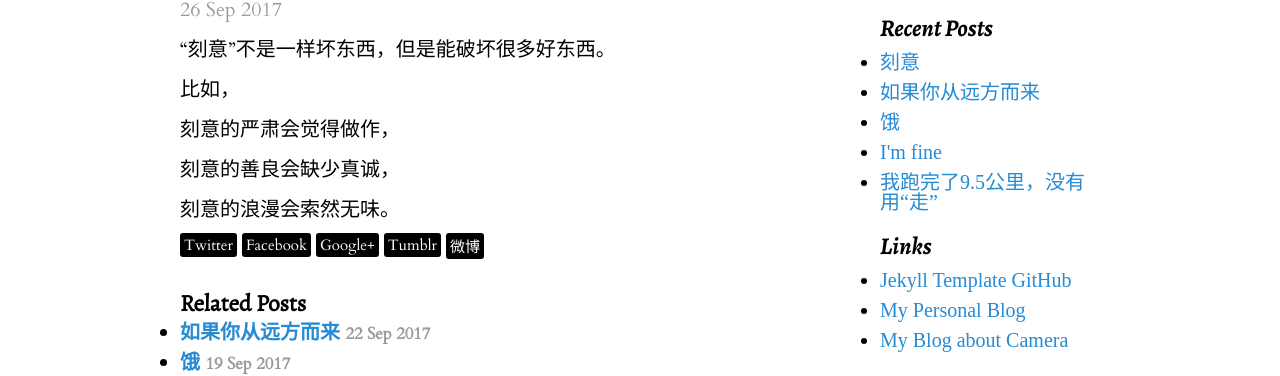
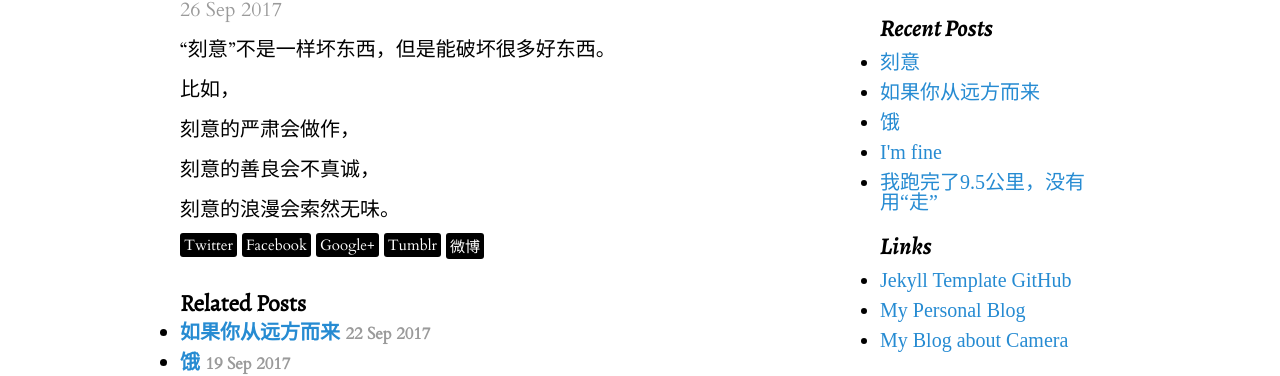
Before and after one commit to runningUnicorn/runningUnicorn.github.io, a Jekyll site: the page built from _posts/2017-09-26-刻意.md, in a window 1280 px wide. Shown: the part 236-612 px from the top of the page. Built offline with Jekyll 4.4.1, drawn with Linux system fonts in a browser that asks for light colours; some web fonts are replaced.

Commit message:
Update 2017-09-26-刻意.md

```diff
--- a/_posts/2017-09-26-刻意.md
+++ b/_posts/2017-09-26-刻意.md
@@ -8,8 +8,8 @@ category: Daily
 
 比如，
 
-刻意的严肃会觉得做作，
+刻意的严肃会做作，
 
-刻意的善良会缺少真诚，
+刻意的善良会不真诚，
 
 刻意的浪漫会索然无味。
```
